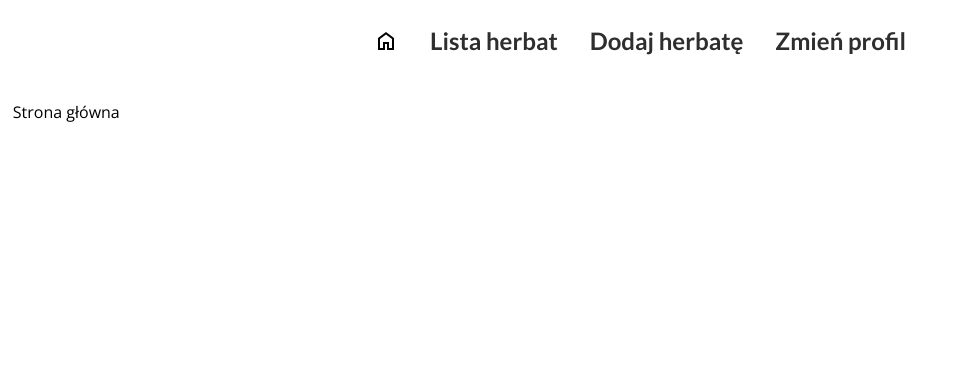
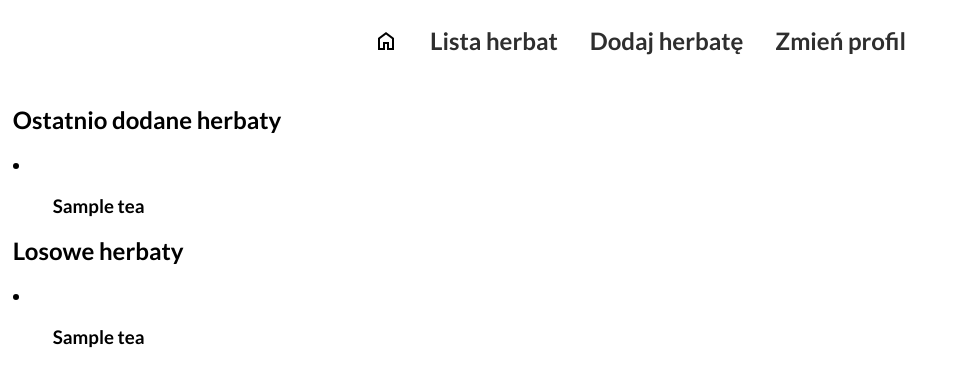
Before and after one commit to wojciklukasz/TeaTracker, a Django app: page / in a window 1280 px wide. Shown: the top 387 px of the page, without its empty margins (0-955 px from the left). Run offline with Django 5.2, Linux system fonts and the light colour scheme; tables that the repository leaves empty hold one stand-in row (values such as "Sample post").

Commit message:
Create rough main page template

```diff
--- a/tea/templates/tea/main-page.html
+++ b/tea/templates/tea/main-page.html
@@ -4,5 +4,28 @@
 {% block title %}Strona główna{% endblock title %}
 
 {% block content %}
-    <p>Strona główna</p>
+    <main id="main-content">
+        <article id="most-recent-teas">
+            <h2>Ostatnio dodane herbaty</h2>
+            <li id="recent-teas-list">
+                <ul>
+                    {% for tea in teas.recent %}
+                        <h3>{{ tea.name }}</h3>
+                    {% endfor %}
+                </ul>
+            </li>
+        </article>
+        <article id="random-teas">
+            <h2>Losowe herbaty</h2>
+            <li id="random-teas-list">
+                <ul>
+                    {% for tea in teas.random %}
+                        <h3>{{ tea.name }}</h3>
+                    {% endfor %}
+                </ul>
+            </li>
+        </article>
+        <article id="last-viewed-teas">
+        </article>
+    </main>
 {% endblock  %}
--- a/tea/urls.py
+++ b/tea/urls.py
@@ -3,5 +3,5 @@ from django.urls import path
 from . import views
 
 urlpatterns = [
-    path('', views.MainPageView, name='main-page'),
+    path('', views.MainPageView.as_view(), name='main-page'),
 ]
--- a/tea/views.py
+++ b/tea/views.py
@@ -1,7 +1,26 @@
-from django.shortcuts import render
+from typing import Any
+
+from django.db.models.query import QuerySet
+from django.views.generic import ListView
+
+from .models import Tea
 
 # Create your views here.
 
 
-def MainPageView(request):
-    return render(request, template_name='tea/main-page.html')
+class MainPageView(ListView):
+    template_name = 'tea/main-page.html'
+    model = Tea
+    context_object_name = 'teas'
+    ordering = ['-date_added']
+
+    def get_queryset(self) -> QuerySet[Any]:
+        queryset = super().get_queryset()
+        queryset_recent = queryset[:3]
+        queryset_random = Tea.objects.all().order_by('?')[:3]
+        queryset_dict = {
+            'recent': queryset_recent,
+            'random': queryset_random,
+        }
+
+        return queryset_dict
```
